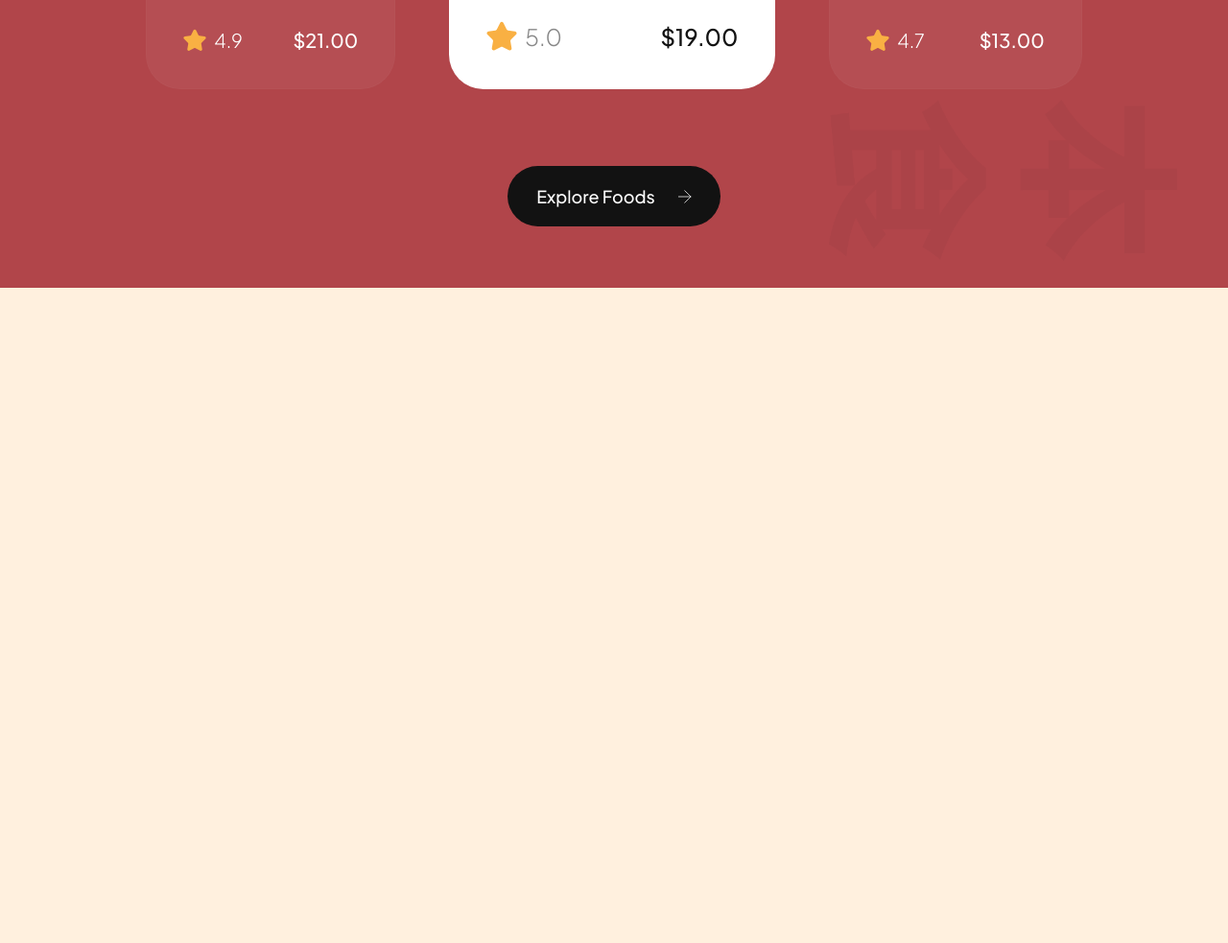
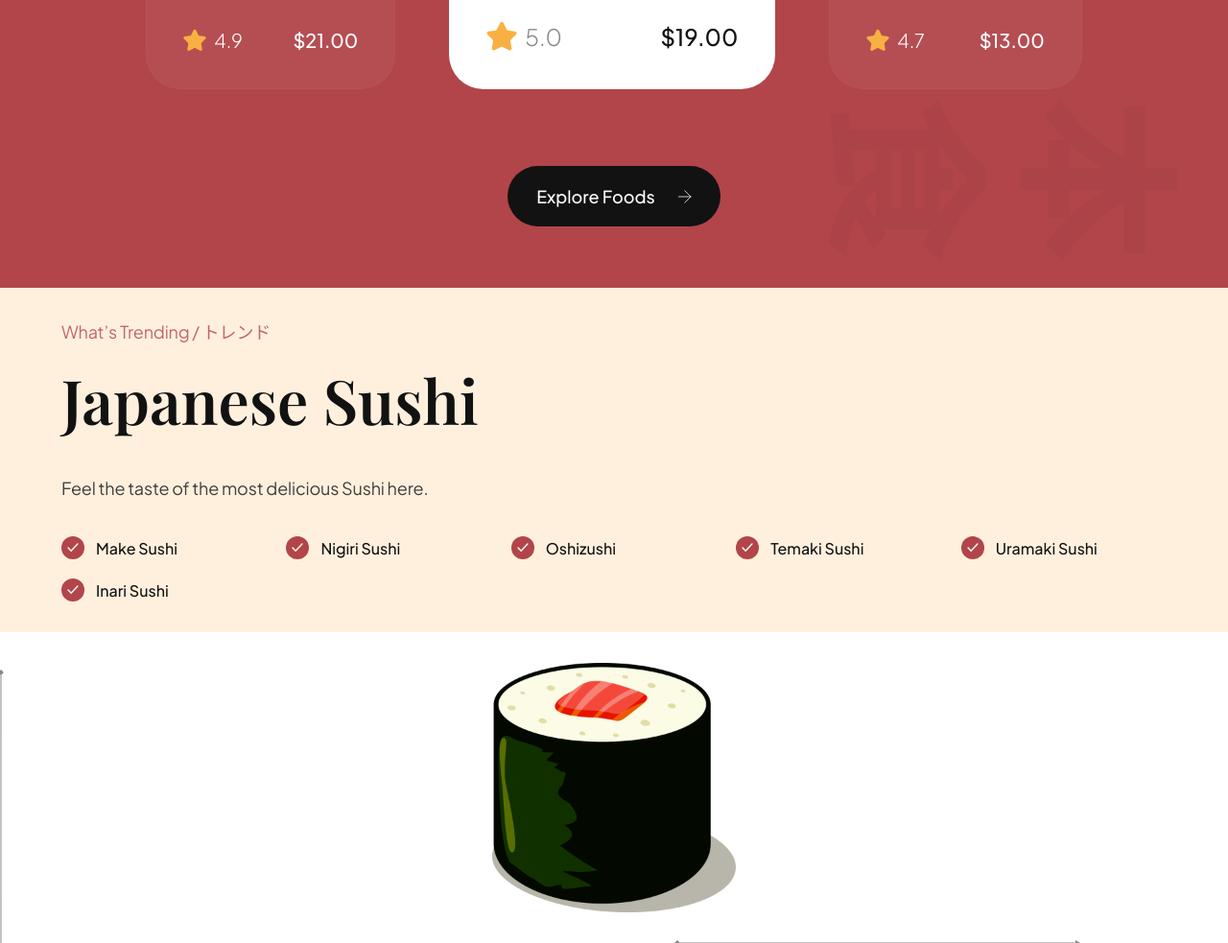
Before and after one commit to iyngraha/web-project, a website built with Vite: page index.html in a window 1280 px wide. Shown: the part 2118-3101 px from the top of the page at 96% size. Before the commit the page ends 2418 px from the top, so only its background shows below. Built offline with nearby package versions, Linux system fonts and the light colour scheme.

Commit message:
initial commit

```diff
--- a/css/sections/trending.css
+++ b/css/sections/trending.css
@@ -0,0 +1,136 @@
+.trending {
+  position: relative;
+
+  display: flex;
+  flex-direction: column;
+  overflow: hidden;
+}
+
+.trending__discover {
+}
+
+.trending-sushi,
+.trending-drink {
+  width: 100%;
+  height: 640px;
+
+  display: flex;
+  flex-direction: row;
+}
+
+.trending__content {
+  flex: 1;
+  display: flex;
+  justify-content: center;
+  flex-direction: column;
+
+  padding: 32px 64px;
+}
+
+.trending__list {
+  list-style: none;
+
+  flex-wrap: wrap;
+  gap: 20px;
+}
+
+.trending__list li {
+  flex: 1;
+  display: flex;
+  align-items: center;
+  flex-direction: row;
+  gap: 12px;
+
+  min-width: 210px;
+}
+
+.trending__icon {
+  width: 24px;
+  height: 24px;
+
+  background-color: var(--primary-color);
+  border-radius: 100%;
+}
+
+.trending__icon img {
+  width: 50%;
+  height: 50%;
+  object-fit: contain;
+}
+
+.trending__list p {
+  flex: 1;
+  font-size: 16px;
+  font-weight: 500;
+  font-family: var(--plus-jakarta-sans);
+
+  color: var(--secondary-color);
+}
+
+.trending__image {
+  flex: 1;
+
+  position: relative;
+  padding: 32px 64px;
+
+  background-color: var(--color-white);
+  background-repeat: no-repeat;
+  background-size: contain;
+  background-position: center;
+}
+
+.trending-sushi .trending__image {
+  background-image: url(../../assets/japanese_sushi.png);
+}
+
+.trending-drink .trending__image {
+  background-image: url(../../assets/japanese_drinks.png);
+}
+
+.trending__image img {
+  width: 254px;
+  height: 260px;
+  object-fit: contain;
+}
+
+/* Arrows */
+.trending__arrow {
+  position: absolute;
+  z-index: 1;
+}
+
+.trending__arrow img {
+  object-fit: contain;
+}
+
+.trending__arrow-left {
+  left: -2.5px;
+  top: 12%;
+}
+
+.trending__arrow-left img,
+.trending__arrow-top img {
+  width: auto;
+  height: 100%;
+}
+
+.trending__arrow-top {
+  top: -10.5px;
+  left: 12%;
+}
+
+.trending__arrow-bottom {
+  bottom: -6.5px;
+  right: 12%;
+}
+
+.trending__arrow-bottom img,
+.trending__arrow-right img {
+  width: 100%;
+  height: auto;
+}
+
+.trending__arrow-right {
+  right: -2.5px;
+  bottom: 12%;
+}
--- a/index.html
+++ b/index.html
@@ -1,5 +1,6 @@
 <!DOCTYPE html>
 <html lang="en">
+
 <head>
   <meta charset="UTF-8" />
   <meta http-equiv="X-UA-Compatible" content="IE=edge" />
@@ -120,10 +121,7 @@
       Popular Food / 人気
     </h2>
 
-      <div
-        class="popular-foods__filters sushi__hide-scrollbar"
-        data-aos="fade-up"
-      >
+    <div class="popular-foods__filters sushi__hide-scrollbar" data-aos="fade-up">
       <button class="popular-foods__filter-btn active">All</button>
       <button class="popular-foods__filter-btn">
         <img src="assets/sushi-9.png" alt="sushi 9" />
@@ -146,11 +144,7 @@
 
     <div class="popular-foods__catalogue" data-aos="fade-up">
       <article class="popular-foods__card">
-          <img
-            src="assets/sushi-12.png"
-            alt="sushi-12"
-            class="popular-foods__card-image"
-          />
+        <img src="assets/sushi-12.png" alt="sushi-12" class="popular-foods__card-image" />
         <h4 class="popular-foods__card-title">Chezu Sushi</h4>
 
         <div class="popular-foods__card-details flex-between">
@@ -164,11 +158,7 @@
       </article>
 
       <article class="popular-foods__card active-card">
-          <img
-            src="assets/sushi-11.png"
-            alt="sushi-11"
-            class="popular-foods__card-image"
-          />
+        <img src="assets/sushi-11.png" alt="sushi-11" class="popular-foods__card-image" />
         <h4 class="popular-foods__card-title">Original Sushi</h4>
 
         <div class="popular-foods__card-details flex-between">
@@ -182,11 +172,7 @@
       </article>
 
       <article class="popular-foods__card">
-          <img
-            src="assets/sushi-10.png"
-            alt="sushi-10"
-            class="popular-foods__card-image"
-          />
+        <img src="assets/sushi-10.png" alt="sushi-10" class="popular-foods__card-image" />
         <h4 class="popular-foods__card-title">Tonkotsu Ramen</h4>
 
         <div class="popular-foods__card-details flex-between">
@@ -206,6 +192,66 @@
     </button>
   </section>
 
+  <section class="trending" id="food">
+    <div class="trending__content" data-aos="fade-right">
+      <p class="sushi__subtitle">What’s Trending / トレンド</p>
+
+      <h3 class="sushi__title">Japanese Sushi</h3>
+      <p class="sushi__description">
+        Feel the taste of the most delicious Sushi here.
+      </p>
+
+      <ul class="trending__list flex-between">
+        <li>
+          <div class="trending__icon flex-center">
+            <img src="assets/check.svg" alt="check" />
+          </div>
+          <p>Make Sushi</p>
+        </li>
+        <li>
+          <div class="trending__icon flex-center">
+            <img src="assets/check.svg" alt="check" />
+          </div>
+          <p>Nigiri Sushi</p>
+        </li>
+        <li>
+          <div class="trending__icon flex-center">
+            <img src="assets/check.svg" alt="check" />
+          </div>
+          <p>Oshizushi</p>
+        </li>
+        <li>
+          <div class="trending__icon flex-center">
+            <img src="assets/check.svg" alt="check" />
+          </div>
+          <p>Temaki Sushi</p>
+        </li>
+        <li>
+          <div class="trending__icon flex-center">
+            <img src="assets/check.svg" alt="check" />
+          </div>
+          <p>Uramaki Sushi</p>
+        </li>
+        <li>
+          <div class="trending__icon flex-center">
+            <img src="assets/check.svg" alt="check" />
+          </div>
+          <p>Inari Sushi</p>
+        </li>
+      </ul>
+    </div>
+
+    <div class="trending__image flex-center">
+      <img src="assets/sushi-5.png" alt="sushi-5" data-aos="fade-left" />
+      <div class="trending__arrow trending__arrow-left">
+        <img src="assets/arrow-vertical.svg" alt="arrow vertical" />
+      </div>
+      <div class="trending__arrow trending__arrow-bottom">
+        <img src="assets/arrow-horizontal.svg" alt="arrow arrow-horizontal" />
+      </div>
+    </div>
+  </section>
   <script src="js/script.js" type="module"></script>
 </body>
+
 </html>
```
Lines whose indentation alone changed are shown as unchanged.
